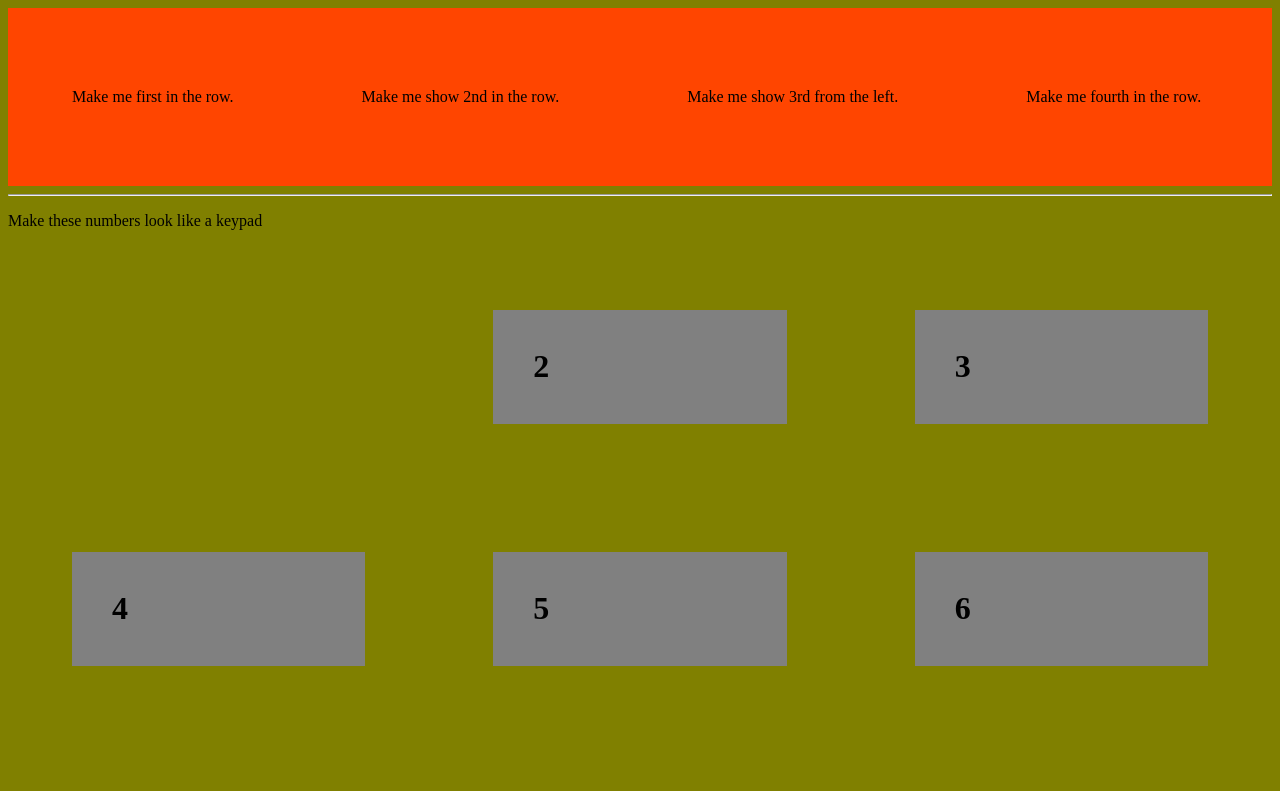
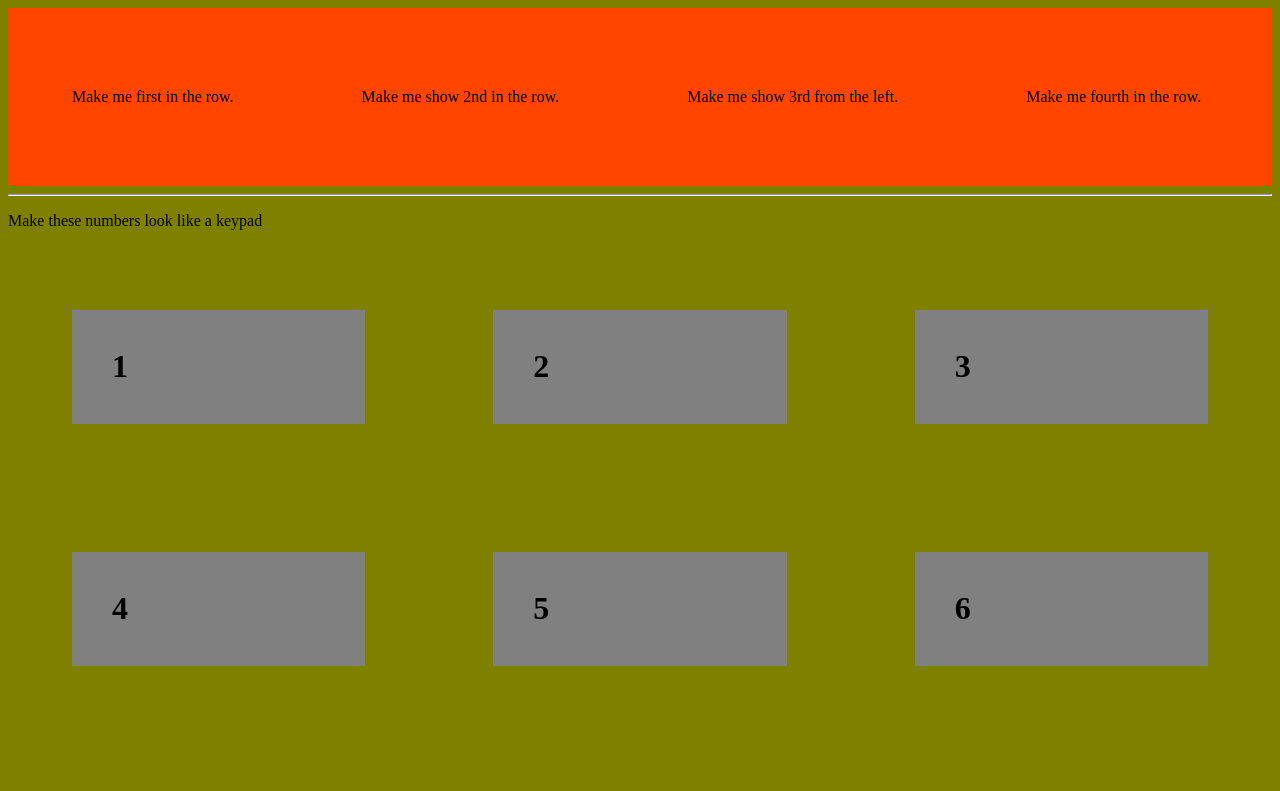
Before and after one commit to radhika-dave/radhika-dave.github.io, a plain HTML site: page ica/ica7/ica7-part2.html in a window 1280 px wide. Shown: the top 791 px of the page. Drawn offline with Linux system fonts and the light colour scheme.

Commit message:
Update ica7-part2.html

```diff
--- a/ica/ica7/ica7-part2.html
+++ b/ica/ica7/ica7-part2.html
@@ -17,7 +17,7 @@
     <hr>
     <p>Make these numbers look like a keypad</p>
     <div id="grid-parent">
-
+        <h1 id="no1">1</h1>
         <h1 id="no2">2</h1>
         <h1 id="no3">3</h1>
         <h1 id="no4">4</h1>
```
